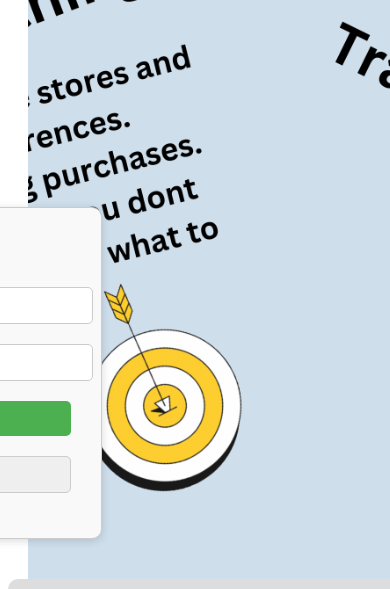
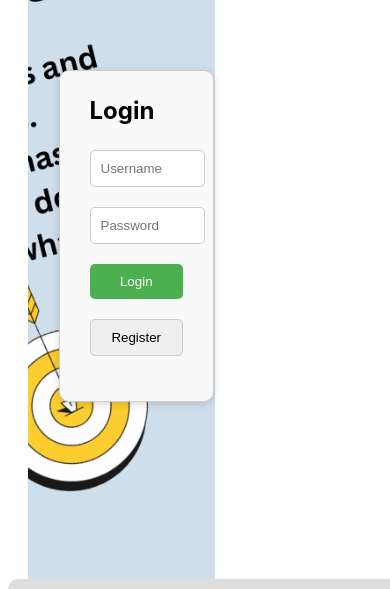
Before and after one commit to shlomitbitton/ineedit_client, an Angular app: page /login in a window 390 px wide. Shown: the part 249-838 px from the top of the page. Built offline with nearby package versions, Linux system fonts and the light colour scheme.

Commit message:
bugfix/mobile css login page

```diff
--- a/src/app/login/login.component.css
+++ b/src/app/login/login.component.css
@@ -25,9 +25,23 @@
   box-shadow: 0 2px 8px rgba(0, 0, 0, 0.15); /* Soft shadow for forms */
   background-color: #f9f9f9;       /* Light background color */
   margin-bottom: 40px;             /* Adds space between forms */
-  margin-right: 300px
+  margin-right: 300px;
 }
 
+@media (max-width: 600px) {
+  .center-wrapper {
+    width: 50%;
+    align-items: center;
+    justify-content: center;
+  }
+  .login-form, .register-new-user {
+    align-self: flex-end;
+    margin-bottom: 10px;             /* Adds space between forms */
+    margin-left: 400px;
+    margin-right: 1px;
+    width: 50%;
+  }
+}
 /* Form fields: Inputs and labels */
 input[type="text"],
 input[type="email"],
```
